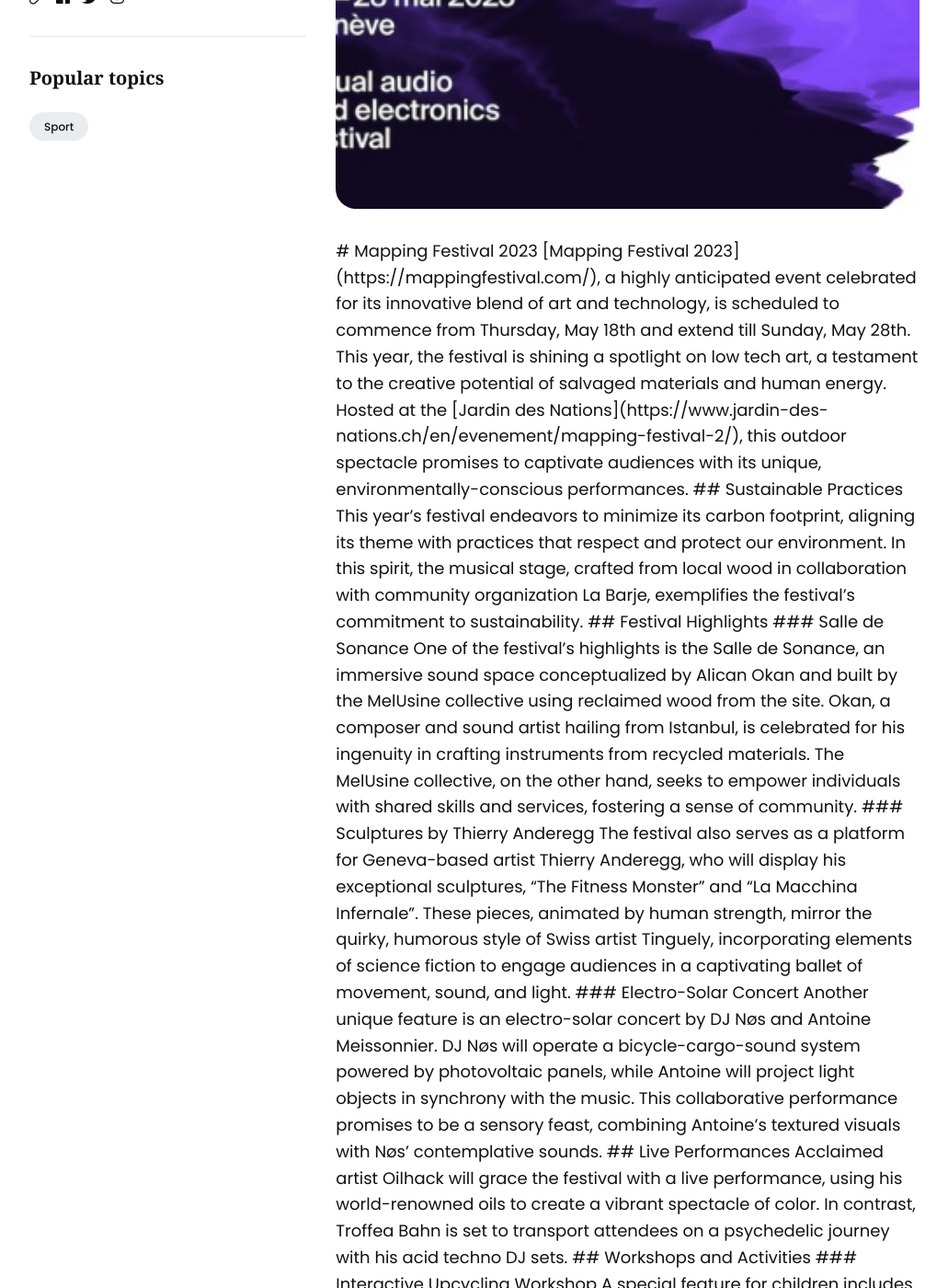
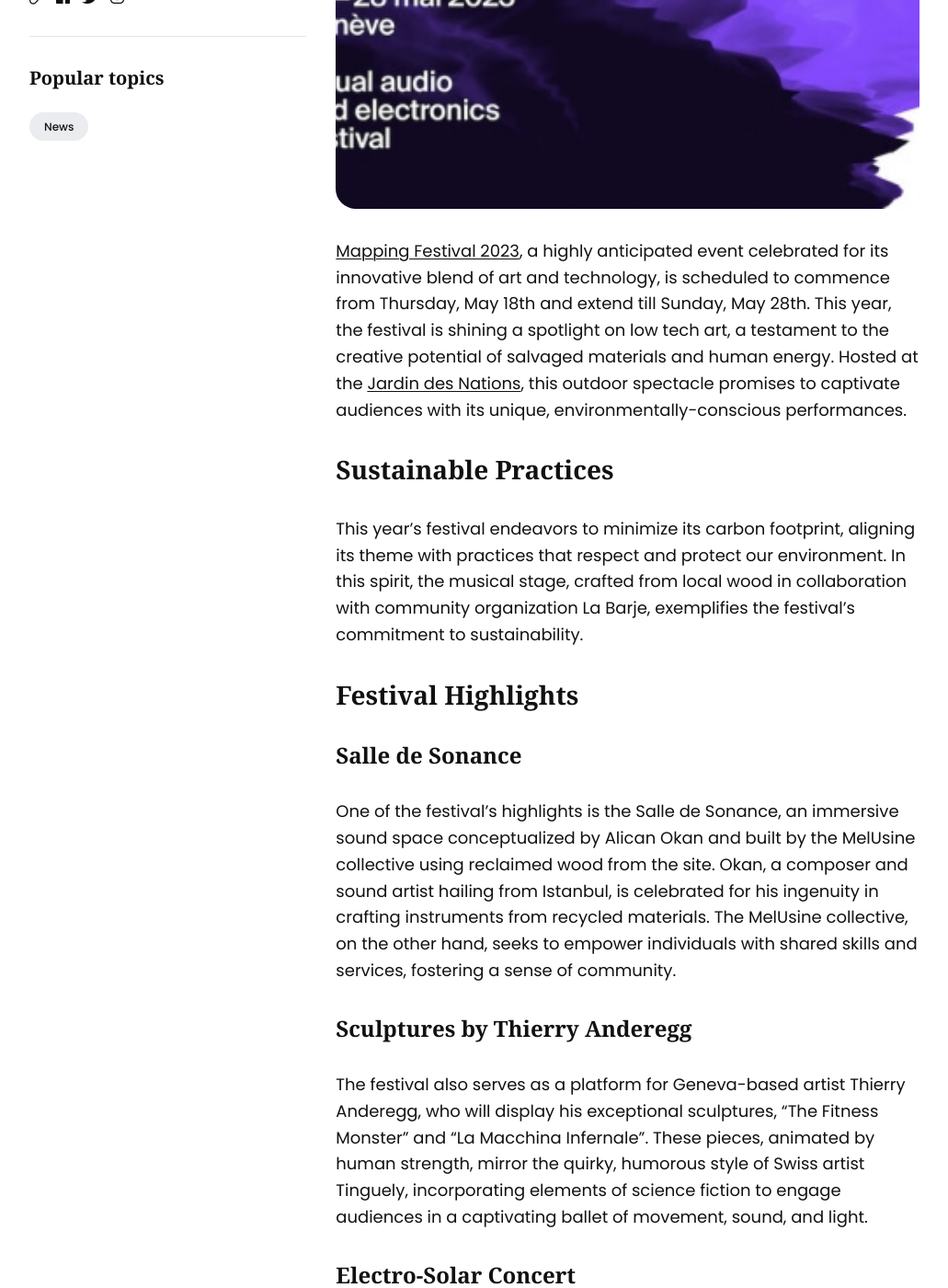
Before and after one commit to onConsensus/website, a Jekyll site: the page built from _posts/2023-05-07-mapping-festival-2023.md, in a window 1280 px wide and 1400 px high, scrolled down 707 px. Shown: the whole window at 92% size, without its empty margins (124-1155 px from the left). Built offline with Jekyll 4.4.1, drawn with Linux system fonts in a browser that asks for light colours; some of the changed text lies outside the part shown.

Commit message:
Update 2023-05-07-mapping-festival-2023.md

```diff
--- a/_posts/2023-05-07-mapping-festival-2023.md
+++ b/_posts/2023-05-07-mapping-festival-2023.md
@@ -5,10 +5,8 @@
 date: 2023-05-07 15:01:35 +0300
 author: admin
 image: '/images/mapping-festival-2023.jpg'
-tags: [sport]
+tags: [news]
 ---
-<response>
-# Mapping Festival 2023
 
 [Mapping Festival 2023](https://mappingfestival.com/), a highly anticipated event celebrated for its innovative blend of art and technology, is scheduled to commence from Thursday, May 18th and extend till Sunday, May 28th. This year, the festival is shining a spotlight on low tech art, a testament to the creative potential of salvaged materials and human energy. Hosted at the [Jardin des Nations](https://www.jardin-des-nations.ch/en/evenement/mapping-festival-2/), this outdoor spectacle promises to captivate audiences with its unique, environmentally-conscious performances.
 
```
